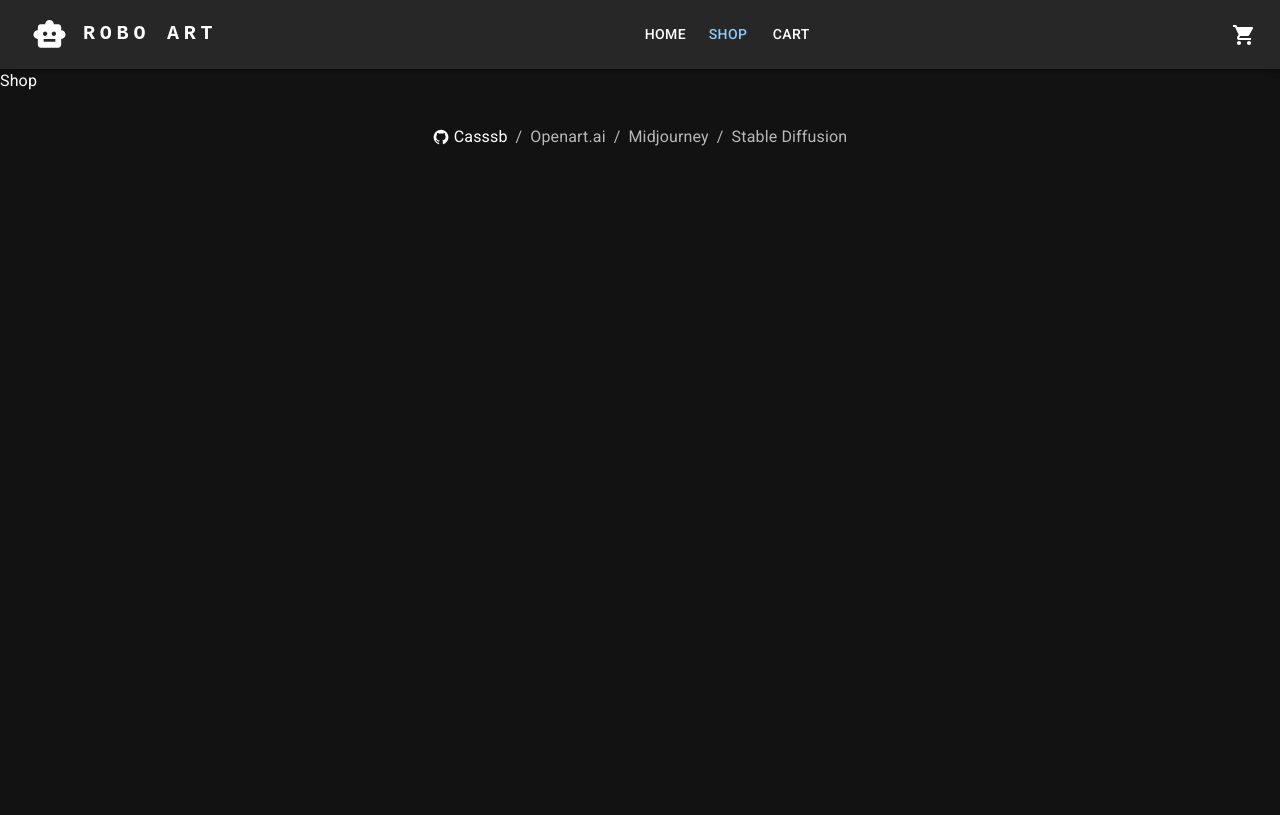
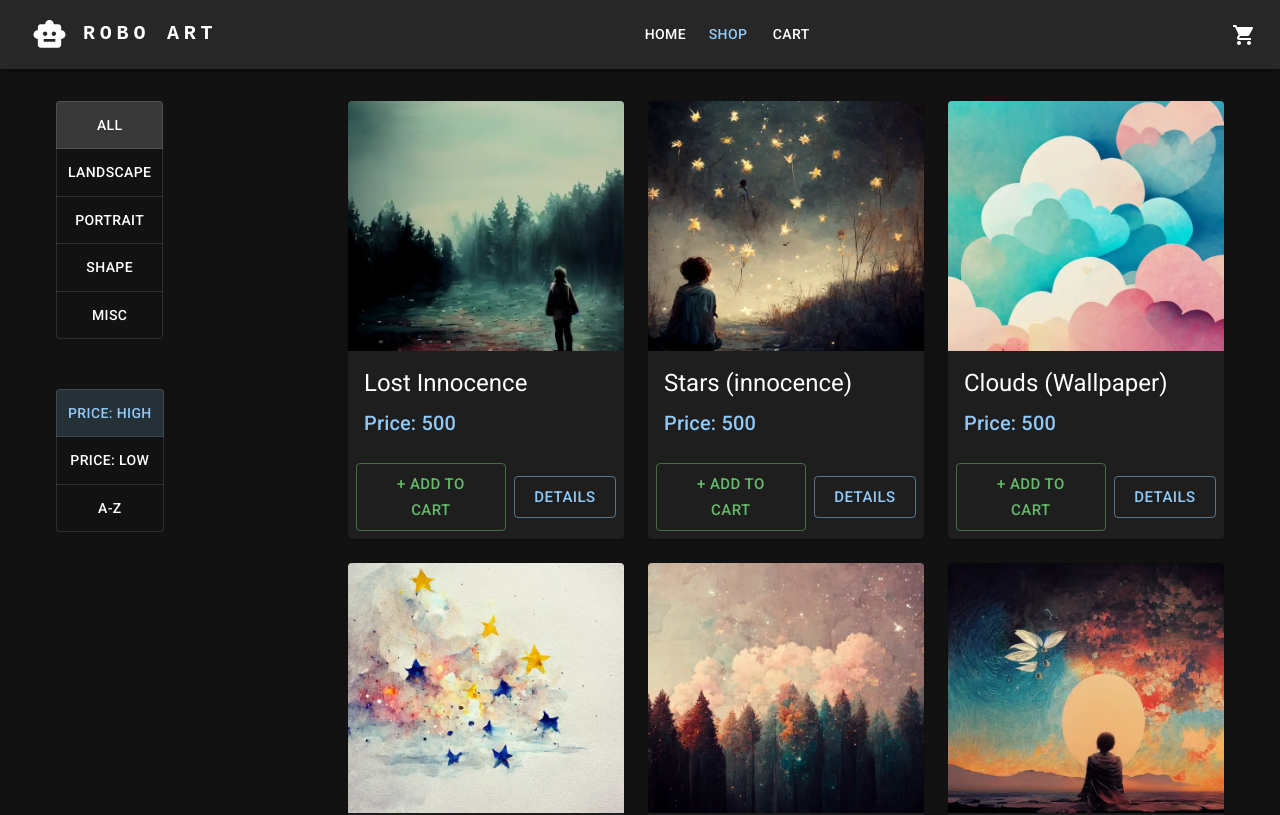
Before and after one commit to Casssb/shopping-cart, a React (Vite) app: page /shop in a window 1280 px wide. Shown: the top 815 px of the page. Built offline with nearby package versions, Linux system fonts and the light colour scheme.

Commit message:
add shop page display & filters

```diff
--- a/src/data/products.js
+++ b/src/data/products.js
@@ -33,7 +33,7 @@ const products = [
       'An alien world with fauna, photograph, wide angle, 4k, realistic, realism, ultrarealistic',
   },
   {
-    name: 'Cyberpunk Factory (Black & White)',
+    name: 'Cyberpunk Factory',
     id: 'landscape02',
     ai: 'Midjourney',
     price: 400,
--- a/src/pages/home/Info.jsx
+++ b/src/pages/home/Info.jsx
@@ -49,15 +49,12 @@ const Info = () => {
             AI's
           </Typography>
           <Typography variant="p" align="center">
-            The artwork is created by giving the AI a text 'prompt'. The nearby
-            image was given the following promt; "A lonely stranger inside a
-            hall of monumental cyberpunk industrial factory megacomplex; by
-            tsutomi nihei; hyperrealistic, 4K wallpaper, highly detailed"{' '}
+            {`The artwork is created by giving the AI a text 'prompt'. The nearby
+            image was given the following promt; "${products[1].prompt}"`}
           </Typography>
         </Box>
         <Box
           height={'100%'}
-          minHeight={500}
           width={{ xs: '100%', md: '50%' }}
           bgcolor={'#272727'}
         >
--- a/src/pages/product/ProductInfo.jsx
+++ b/src/pages/product/ProductInfo.jsx
@@ -1,10 +1,12 @@
 import {
+  Box,
   Button,
   ButtonGroup,
   Card,
   CardActions,
   CardContent,
   Typography,
+  useMediaQuery,
 } from '@mui/material';
 import React from 'react';
 import { ShopContext } from '../../context/ShopContext';
@@ -19,17 +21,11 @@ const ProductInfo = ({ params }) => {
   const activeProduct = products.find((prod) => prod.id === params.id);
   const isInCart = cart.some((item) => item.id === activeProduct.id);
   const cartElem = cart.find((item) => item.id === activeProduct.id);
-  console.log(activeProduct, cart, isInCart);
+  const isMobile = useMediaQuery(`(max-width:600px)`);
 
   return (
-    <Card
-      sx={{
-        width: { xs: 'min-content', sm: 'max-content', md: 400 },
-        alignSelf: 'start',
-        padding: { xs: '0', md: 0 },
-        backgroundColor: { xs: '#504e4e', md: '#1E1E1E' },
-      }}
-    >
+    <Box width={{ xs: '100%', md: 465 }} pr={'4rem'}>
+      <Card>
         <CardContent>
           <Typography variant="h4" gutterBottom color={'primary'}>
             {activeProduct.name}
@@ -55,6 +51,7 @@ const ProductInfo = ({ params }) => {
                 <Button
                   size="large"
                   color={cartElem.quantity === 1 ? 'error' : 'primary'}
+                  variant={isMobile ? 'contained' : 'outlined'}
                   onClick={
                     cartElem.quantity === 1
                       ? () =>
@@ -87,6 +84,7 @@ const ProductInfo = ({ params }) => {
             <Button
               size="large"
               color={!isInCart ? 'success' : 'primary'}
+              variant={isMobile ? 'contained' : 'outlined'}
               onClick={
                 !isInCart
                   ? () =>
@@ -108,7 +106,7 @@ const ProductInfo = ({ params }) => {
             <Button
               size="large"
               color="error"
-            variant="outlined"
+              variant={isMobile ? 'contained' : 'outlined'}
               onClick={() =>
                 dispatch({ type: 'REMOVE_FROM_CART', payload: cartElem })
               }
@@ -118,6 +116,7 @@ const ProductInfo = ({ params }) => {
           )}
         </CardActions>
       </Card>
+    </Box>
   );
 };
 
--- a/src/pages/product/SimilarProducts.jsx
+++ b/src/pages/product/SimilarProducts.jsx
@@ -7,7 +7,6 @@ import {
 import React from 'react';
 import { ShopContext } from '../../context/ShopContext';
 import { useNavigate } from 'react-router-dom';
-import { Calculate } from '@mui/icons-material';
 
 const SimilarProducts = ({ params }) => {
   const {
--- a/src/pages/shop/Shop.jsx
+++ b/src/pages/shop/Shop.jsx
@@ -1,9 +1,49 @@
-import React from 'react'
+import { Box, Container } from '@mui/material';
+import React, { useState } from 'react';
+import ShopFilters from './ShopFilters';
+import ShopProducts from './ShopProducts';
+import { sortFully } from '../../utils/helpers';
+import { ShopContext } from '../../context/ShopContext';
 
 const Shop = () => {
+  const [category, setCategory] = useState('all');
+  const [value, setValue] = useState('highToLow');
+
+  const {
+    cachedState: {
+      state: { products },
+    },
+  } = ShopContext();
+
+  const sortedProducts = sortFully(products, value, category);
+
+  const handleCatChange = (event, nextcategory) => {
+    setCategory(nextcategory);
+  };
+
+  const handleValueChange = (event, nextValue) => {
+    setValue(nextValue);
+  };
+
   return (
-    <div>Shop</div>
-  )
-}
+    <Container maxWidth={'xl'}>
+      <Box
+        display={'flex'}
+        flexDirection={{ xs: 'column', md: 'row' }}
+        justifyContent={'space-around'}
+        component={'main'}
+        padding={'2rem'}
+      >
+        <ShopFilters
+          category={category}
+          handleCatChange={handleCatChange}
+          value={value}
+          handleValueChange={handleValueChange}
+        ></ShopFilters>
+        <ShopProducts sortedProducts={sortedProducts}></ShopProducts>
+      </Box>
+    </Container>
+  );
+};
 
-export default Shop
+export default Shop;
--- /dev/null
+++ b/src/pages/shop/ShopFilters.jsx
@@ -0,0 +1,64 @@
+import { Box, ToggleButton, ToggleButtonGroup } from '@mui/material';
+import React from 'react';
+
+const ShopFilters = ({
+  category,
+  handleCatChange,
+  value,
+  handleValueChange,
+}) => {
+  return (
+    <Box
+      flex={1}
+      component={'section'}
+      display={'flex'}
+      flexDirection={'column'}
+    >
+      <Box position={{ xs: 'none', md: 'fixed' }}>
+        <ToggleButtonGroup
+          orientation="vertical"
+          value={category}
+          exclusive
+          onChange={handleCatChange}
+        >
+          <ToggleButton value="all" aria-label="all">
+            All
+          </ToggleButton>
+          <ToggleButton value="landscape" aria-label="landscape">
+            Landscape
+          </ToggleButton>
+          <ToggleButton value="portrait" aria-label="portrait">
+            Portrait
+          </ToggleButton>
+          <ToggleButton value="shape" aria-label="shape">
+            Shape
+          </ToggleButton>
+          <ToggleButton value="misc" aria-label="misc">
+            Misc
+          </ToggleButton>
+        </ToggleButtonGroup>
+      </Box>
+      <Box position={{ xs: 'none', md: 'fixed' }} mt={'18rem'}>
+        <ToggleButtonGroup
+          orientation="vertical"
+          color="primary"
+          value={value}
+          exclusive
+          onChange={handleValueChange}
+        >
+          <ToggleButton value="highToLow" aria-label="highToLow">
+            Price: High
+          </ToggleButton>
+          <ToggleButton value="lowToHigh" aria-label="lowToHigh">
+            Price: Low
+          </ToggleButton>
+          <ToggleButton value="a-z" aria-label="a-z">
+            A-Z
+          </ToggleButton>
+        </ToggleButtonGroup>
+      </Box>
+    </Box>
+  );
+};
+
+export default ShopFilters;
--- /dev/null
+++ b/src/pages/shop/ShopProducts.jsx
@@ -0,0 +1,111 @@
+import {
+  Box,
+  Button,
+  Card,
+  CardActions,
+  CardContent,
+  CardMedia,
+  Grid,
+  Typography,
+  useMediaQuery,
+} from '@mui/material';
+import React from 'react';
+import { ShopContext } from '../../context/ShopContext';
+import { useNavigate } from 'react-router-dom';
+
+const ShopProducts = ({ sortedProducts }) => {
+  const {
+    cachedState: {
+      state: { cart },
+    },
+  } = ShopContext();
+  const { dispatch } = ShopContext();
+  const isMobile = useMediaQuery(`(max-width:600px)`);
+  const navigate = useNavigate();
+
+  return (
+    <Box flex={3} component={'section'}>
+      <Grid
+        container
+        spacing={{ xs: 2, md: 3 }}
+        columns={{ xs: 4, sm: 8, lg: 12 }}
+      >
+        {sortedProducts.map((prod) => {
+          const isInCart = cart.some((item) => item.id === prod.id);
+          return (
+            <Grid item xs={4} sm={4} lg={4} key={prod.id}>
+              <Card
+                sx={{
+                  height: '100%',
+                  display: 'flex',
+                  flexDirection: 'column',
+                }}
+              >
+                <CardMedia
+                  sx={{ height: 250 }}
+                  image={prod.imageSrc}
+                  title={prod.name}
+                />
+                <CardContent>
+                  <Typography gutterBottom variant="h5" component="div">
+                    {prod.name}
+                  </Typography>
+                  <Typography variant="h6" color="primary">
+                    Price: {prod.price}
+                  </Typography>
+                </CardContent>
+                <CardActions
+                  sx={{
+                    marginTop: 'auto',
+                    display: 'flex',
+                    justifyContent: 'space-between',
+                  }}
+                >
+                  {isInCart ? (
+                    <Button
+                      size="large"
+                      color="error"
+                      variant={isMobile ? 'contained' : 'outlined'}
+                      onClick={() =>
+                        dispatch({
+                          type: 'REMOVE_FROM_CART',
+                          payload: prod,
+                        })
+                      }
+                    >
+                      X Remove
+                    </Button>
+                  ) : (
+                    <Button
+                      size="large"
+                      color="success"
+                      variant={isMobile ? 'contained' : 'outlined'}
+                      onClick={() =>
+                        dispatch({
+                          type: 'ADD_TO_CART',
+                          payload: prod,
+                        })
+                      }
+                    >
+                      + Add to cart
+                    </Button>
+                  )}
+                  <Button
+                    size="large"
+                    color="primary"
+                    variant={isMobile ? 'contained' : 'outlined'}
+                    onClick={() => navigate(`/product/${prod.id}`)}
+                  >
+                    Details
+                  </Button>
+                </CardActions>
+              </Card>
+            </Grid>
+          );
+        })}
+      </Grid>
+    </Box>
+  );
+};
+
+export default ShopProducts;
--- a/src/utils/helpers.js
+++ b/src/utils/helpers.js
@@ -1,3 +1,5 @@
+import products from '../data/products';
+
 const generateRandomIndexes = (targetArray, num) => {
   const randIndexes = [];
   while (randIndexes.length < num) {
@@ -7,4 +9,28 @@ const generateRandomIndexes = (targetArray, num) => {
   return randIndexes;
 };
 
-export { generateRandomIndexes };
+const sortByValue = (products, value) => {
+  switch (value) {
+    case 'highToLow':
+      return products.sort((a, b) => b.price - a.price);
+    case 'lowToHigh':
+      return products.sort((a, b) => a.price - b.price);
+    case 'a-z':
+      return products.sort((a, b) => a.name > b.name);
+    default:
+      return products;
+  }
+};
+
+const sortByCategory = (products, category) => {
+  const productsCopy = [...products];
+  if (category === 'all') return productsCopy;
+  return productsCopy.filter((prod) => prod.category === category);
+};
+
+const sortFully = (products, value, category) => {
+  const sortedByCat = sortByCategory(products, category);
+  return sortByValue(sortedByCat, value);
+};
+
+export { generateRandomIndexes, sortFully };
```
Lines whose indentation alone changed are shown as unchanged.
